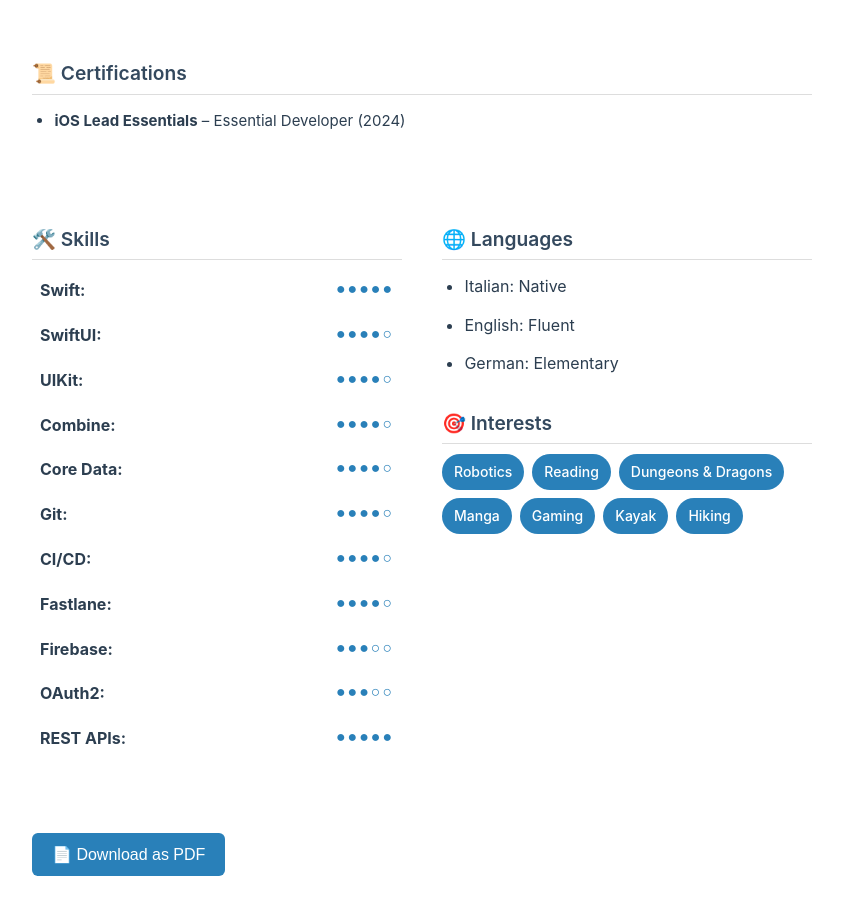
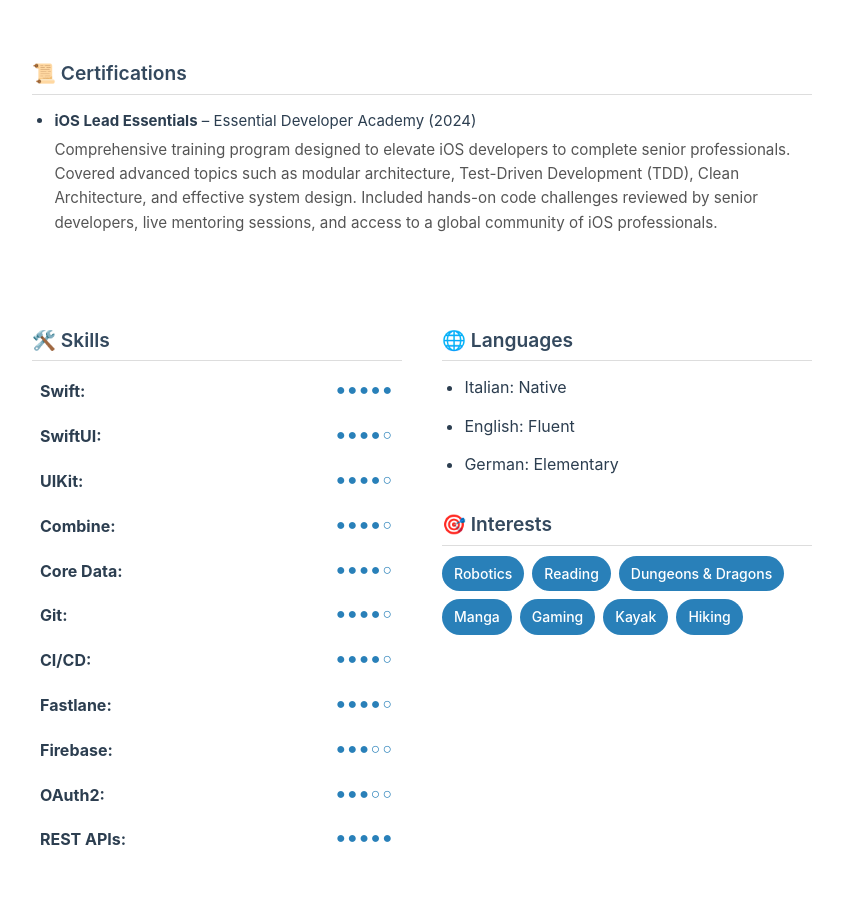
Before and after one commit to PigLardLord/cv-giovanni, a plain HTML site: page index.html in a window 1280 px wide. Shown: the part 1356-2260 px from the top of the page, without its empty margins (218-1061 px from the left). Drawn offline with Linux system fonts and the light colour scheme.

Commit message:
Add description on certifications

```diff
--- a/cv-data.json
+++ b/cv-data.json
@@ -67,9 +67,10 @@
   "certifications": [
     {
       "name": "iOS Lead Essentials",
-      "issuer": "Essential Developer",
+      "issuer": "Essential Developer Academy",
       "year": 2024,
-      "url": "https://me.essentialdeveloper.com/achievements/cc210373-d44f-4345-aff2-a1402b5104d4"
+      "url": "https://academy.essentialdeveloper.com/achievements/cc210373-d44f-4345-aff2-a1402b5104d4",
+      "description": "Comprehensive training program designed to elevate iOS developers to complete senior professionals. Covered advanced topics such as modular architecture, Test-Driven Development (TDD), Clean Architecture, and effective system design. Included hands-on code challenges reviewed by senior developers, live mentoring sessions, and access to a global community of iOS professionals."
     }
   ],
   "interests": [
--- a/script.js
+++ b/script.js
@@ -52,11 +52,17 @@ fetch('cv-data.json')
     const certList = document.getElementById('certifications');
     data.certifications.forEach(cert => {
       const li = document.createElement('li');
+      let certHTML = '';
       if (cert.url) {
-        li.innerHTML = `<a href="${cert.url}" target="_blank"><strong>${cert.name}</strong></a> – ${cert.issuer} (${cert.year})`;
+        certHTML += `<a href="${cert.url}" target="_blank"><strong>${cert.name}</strong></a>`;
       } else {
-        li.innerHTML = `<strong>${cert.name}</strong> – ${cert.issuer} (${cert.year})`;
+        certHTML += `<strong>${cert.name}</strong>`;
       }
+      certHTML += ` – ${cert.issuer} (${cert.year})`;
+      if (cert.description) {
+        certHTML += `<br><span class="cert-description">${cert.description}</span>`;
+      }
+      li.innerHTML = certHTML;
       certList.appendChild(li);
     });
   });
--- a/style.css
+++ b/style.css
@@ -126,6 +126,14 @@ section {
   text-decoration: underline;
 }
 
+.cert-description {
+  display: block;
+  margin-top: 4px;
+  font-size: 0.95rem;
+  color: #555;
+  line-height: 1.6;
+}
+
 /* Skills */
 #skills {
   padding: 0;
```
